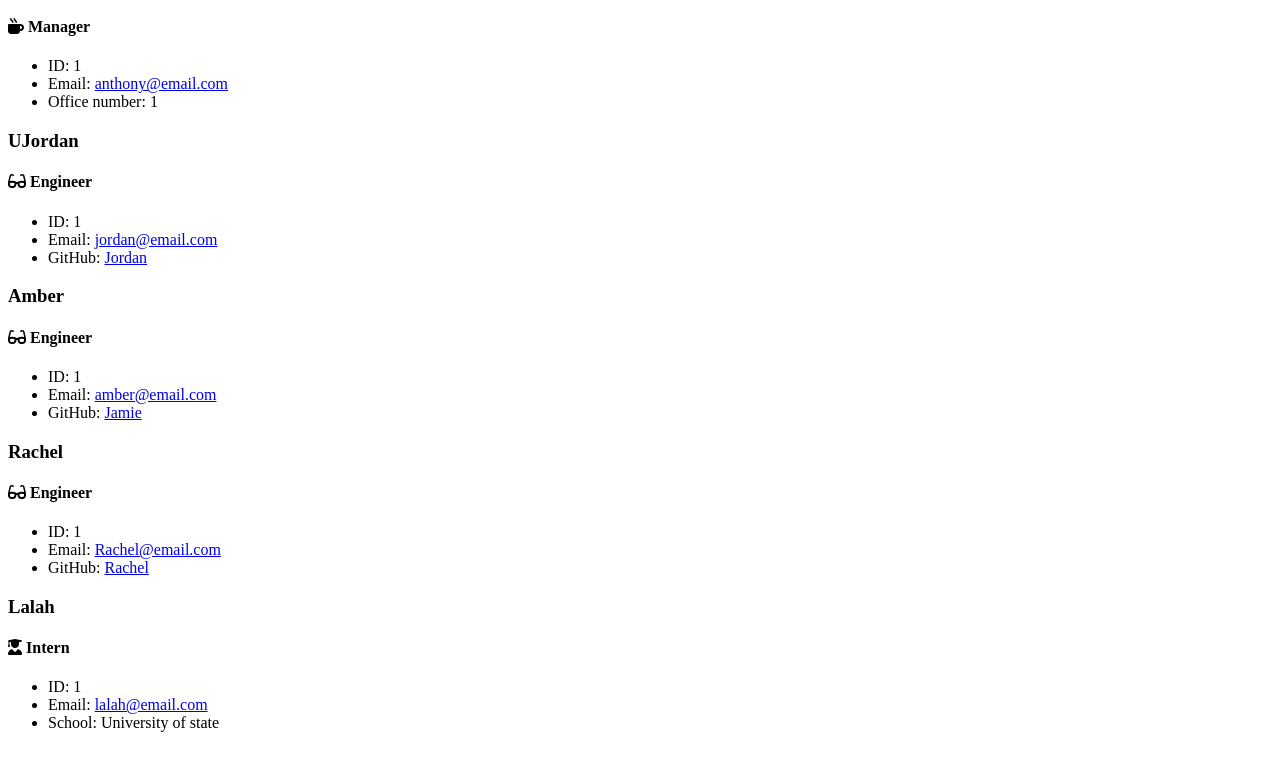
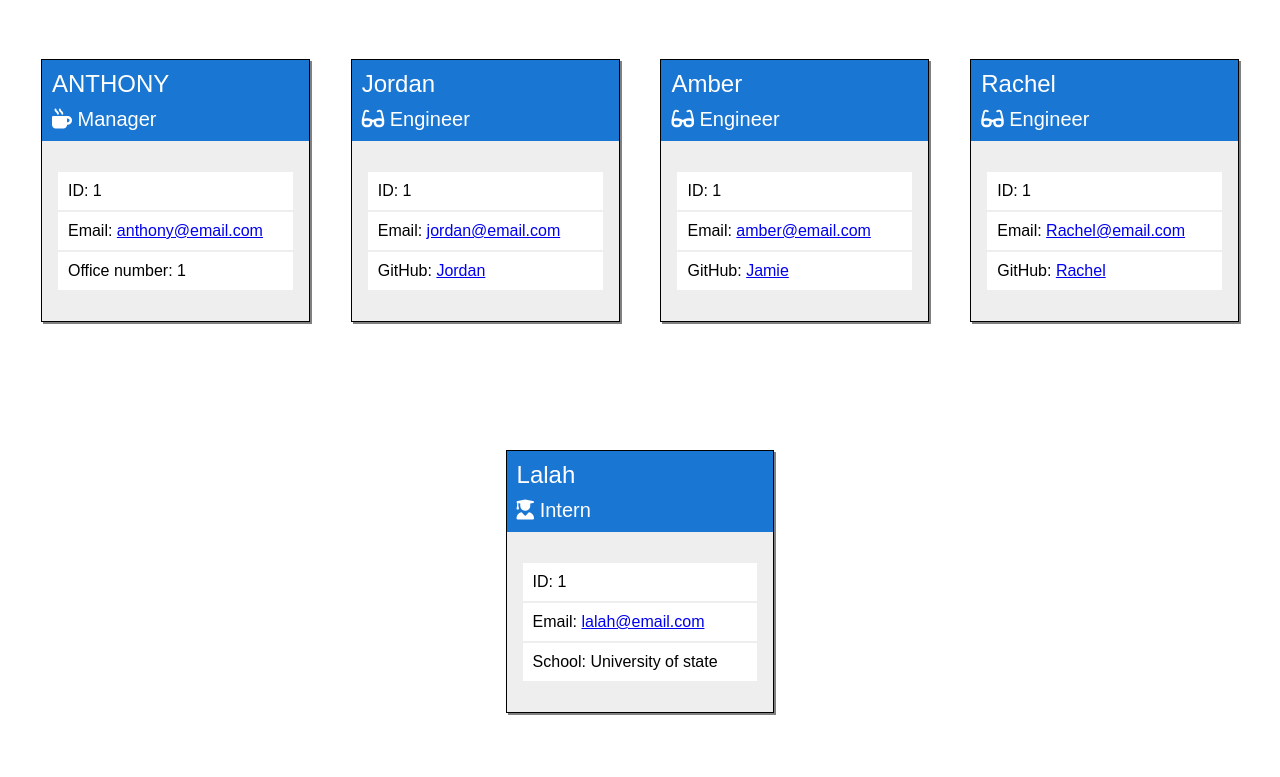
Before and after one commit to brandonawilliams1/Team-Profile-Generator, a website: page index.html in a window 1280 px wide. Shown: the part 105-882 px from the top of the page. Before the commit the page ends 853 px from the top, so only its background shows below. Drawn offline with Linux system fonts and the light colour scheme.

Commit message:
fixing css

```diff
--- a/generateHTML.js
+++ b/generateHTML.js
@@ -72,7 +72,7 @@ const generateManager = manager => {
     <head>
       <meta charset="UTF-8" />
       <meta name="viewport" content="width=device-width, initial-scale=1.0" />
-      <link rel="stylesheet" href="./assets/css/styles.css" />
+      <link rel="stylesheet" href="./assests/styles.css"/>
       <title>Team Profile</title>
     </head>
 
--- a/index.html
+++ b/index.html
@@ -4,7 +4,7 @@
     <meta charset="UTF-8">
     <meta http-equiv="X-UA-Compatible" content="IE=edge">
     <meta name="viewport" content="width=device-width, initial-scale=1.0">
-    <link rel="stylesheet" href="./assets/styles.css" />
+    <link rel="stylesheet" href="./assests/styles.css"/>
     <title>Document</title>
 </head>
 <body>
@@ -33,7 +33,7 @@
 
         <article>
           <div class="blue-bg">
-            <h3>UJordan</h3>
+            <h3>Jordan</h3>
             <h4><i class="fas fa-glasses"></i> Engineer</h4>
           </div>
           <div class="grey-bg">
--- a/writeToFile.js
+++ b/writeToFile.js
@@ -11,7 +11,7 @@ function writeToFile(fileName, data) {
       resolve({
         ok: true,
       });
-      console.log('index.html created successfully. Please check the output folder!');
+      console.log('index.html created successfully!');
     });
   });
 };
```
Also changed, not shown: assests/styles.css (renamed from assests/style.css).
